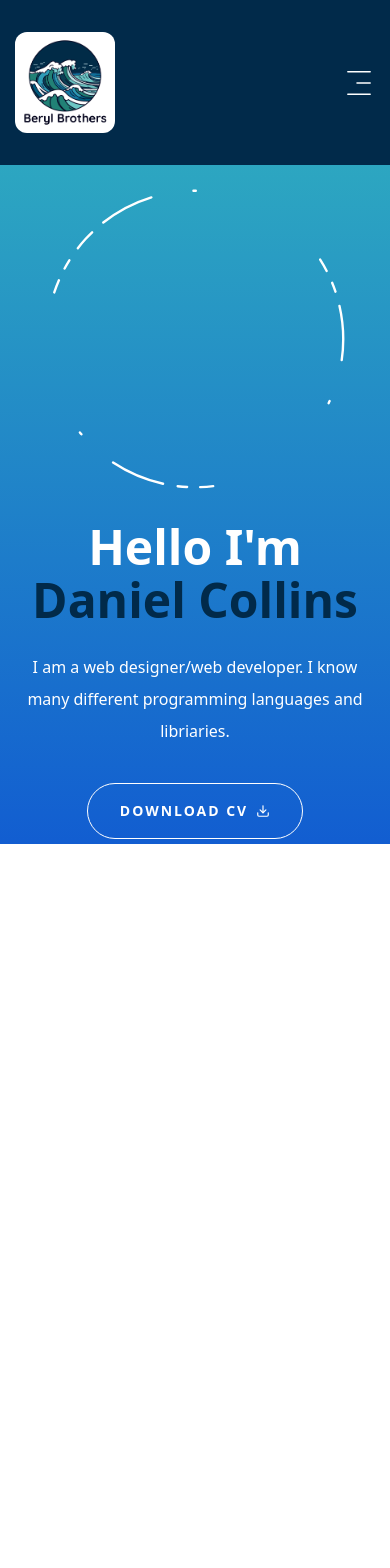
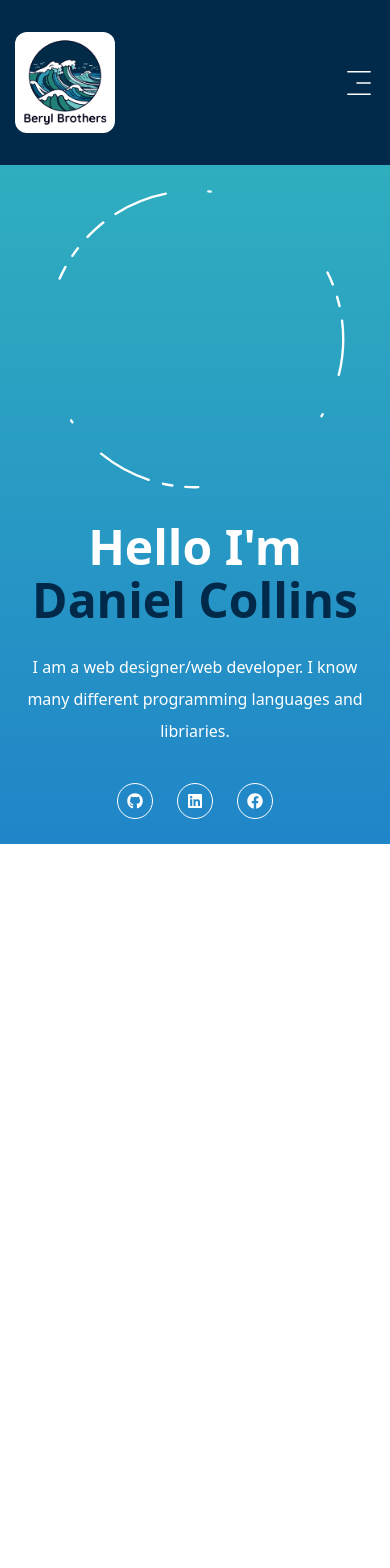
Before and after one commit to BerylBrothers/Paint-Website, a Next.js app: page / in a window 390 px wide. Shown: the top 1568 px of the page. Built offline with nearby package versions, Linux system fonts and the light colour scheme.

Commit message:
Added work section. In progress.

```diff
--- a/app/page.js
+++ b/app/page.js
@@ -1,44 +1,13 @@
-import Image from "next/image";
-import {Button} from "../components/ui/button";
-import {FiDownload} from "react-icons/fi";
-import Socials from "../components/Socials";
-import Photo from "../components/Photo"
-import Stats from "../components/Stats"
+
+import Hero from "@/components/Hero"
+import Work from "@/components/Work";
 
 export default function Home() {
   return (
-    <section className="h-full">
-      <div className="container mx-auto h-full">
-        <div className="flex flex-col xl:flex-row
-        items-center justify-between pt-6 xl:pt-8 xl:pb-24">
-          {/* text */}
-          <div className="text-center xl:text-left order-2 xl:order-none">
-            <span></span>
-            <h1 className="h1 mb-6">Hello I'm <br /><span className="text-primary">Daniel Collins</span></h1>
-            <p className="max-w-[500px] mb-9 text-white">I am a web designer/web developer.
-              I know many different programming
-              languages and libriaries.</p>
-              {/* button and socials */}
-              <div className="flex flex-col xl:flex-row items-center gap-8">
-                <Button variant="outline" size="lg" className="uppercase flex items-center gap-2 border-white text-white">
-                  <span>Download CV</span>
-                  <FiDownload />
-                </Button>
-                <div className="mb-8 xl:mb-0">
-                  <Socials containerStyles="flex gap-6" IconStyles="w-9 h-9 border border-white rounded-full
-                  flex justify-center items-center
-                  text-white text-base hover:bg-accent
-                  hover:text-primary transition-all"/>
-                  </div>
-              </div>
-            </div>
-          {/* photo */}
-          <div className="order-1 xl:order-none mb-8 xl:mb-0">
-            <Photo />
-          </div>
-          </div>
-          </div>
-          <Stats className="flex pb-8"/>
-      </section>
+    <>
+    <Hero />
+    <Work />
+    </>
   );
+
 }
--- a/app/resume/page.jsx
+++ b/app/resume/page.jsx
@@ -61,12 +61,12 @@ const about = {
         },
         {
           company:"ElderSource",
-          position:"Fullstack Developer",
+          position:"Software Engineer",
           duration:"2020-2021"
         },
         {
           company:"Spinspire",
-          position:"Fullstack Developer",
+          position:"Web Designer",
           duration:"2018-2019"
         },
       ]
--- a/app/work/page.jsx
+++ b/app/work/page.jsx
@@ -6,6 +6,15 @@ import {useState} from 'react';
 import {Swiper, SwiperSlide} from "swiper/react";
 import WorkSliderBtns from '../../components/WorkSliderBtns';
 import "swiper/css";
+import {
+  FaHtml5,
+  FaCss3, FaJs, FaReact, FaFigma, FaNodeJs
+} from "react-icons/fa";
+
+import {
+  SiTailwindcss, SiNextdotjs
+  } from "react-icons/si";
+
 
 import {BsArrowUpRight, BsGithub} from 'react-icons/bs';
 
@@ -22,13 +31,13 @@ const projects = [
     description: "The Aqua Solutions website is designed with a clean, modern, and user-friendly interface that reflects the professionalism and reliability of the plumbing company. The website offers a seamless experience for users who are looking for high-quality plumbing services, whether for residential or commercial needs",
     stack:[
       {
-        name:'Figma'
+        name:< FaFigma />
       },
       {
-        name:'Next.JS'
+        name:< SiNextdotjs />
       },
       {
-        name:'Tailwind CSS'
+        name:<  SiTailwindcss />
       },
     ],
       image: '/assets/work/Web-Screen-1.png',
@@ -42,13 +51,13 @@ const projects = [
     description: "The Lotus Garden website features a clean, elegant design that reflects the restaurant's authentic Asian flavors and inviting atmosphere. The interactive menu showcases a variety of dishes with high-quality images and detailed descriptions, while the About Us section shares the restaurant's story and dedication to quality.",
     stack:[
       {
-        name:'Figma'
+        name:< FaFigma />
       },
       {
-        name:'Next.JS'
+        name:< SiNextdotjs />
       },
       {
-        name:'Javascript'
+        name:< FaJs />
       },
     ],
       image: '/assets/work/Web-Screen-2.png',
@@ -62,13 +71,13 @@ const projects = [
     description: "I created a sleek and user-friendly website for Pulse Fitness that showcases the gym's offerings in a modern and engaging way. The design emphasizes simplicity and ease of navigation, highlighting key features like membership options, class schedules, and contact information. With a focus on clean visuals and clear calls to action, the website provides an inviting experience for potential members.",
     stack:[
       {
-        name:'Next.JS'
+        name:< SiNextdotjs />
       },
       {
-        name:'Tailwind CSS'
+        name:<  SiTailwindcss />
       },
       {
-        name:'HTML 5'
+        name:< FaHtml5 />
       },
     ],
       image: '/assets/work/Web-Screen-3.png',
@@ -111,7 +120,7 @@ const work = () => {
                   {project.stack.map((item, index) =>{
                     return <li  key={index} className='bg-blue-600 text-xl text-white p-2 rounded-xl'>
                       {item.name}
-                      {index !== project.stack.length - 1 && ","}
+                      {/* {index !== project.stack.length - 1 && ","} */}
                       </li>
                   })}
                 </ul>
--- a/components/Footer.jsx
+++ b/components/Footer.jsx
@@ -32,16 +32,16 @@ const links = [
 const info = [
     {icon: <FaPhoneAlt />,
       title:"Phone",
-      description:"555-555-5555"
+      description:"904-477-8782"
     },
     {icon: <FaEnvelope />,
       title:"Envelope",
       description:"Daniel@BerylBrothers.com"
     },
-    {icon: <FaMapMarkerAlt />,
-      title:"Address",
-      description:"1547 database dr, Boston, MA"
-    },
+    // {icon: <FaMapMarkerAlt />,
+    //   title:"Address",
+    //   description:"1547 database dr, Boston, MA"
+    // },
    ]
 
 
--- /dev/null
+++ b/components/Hero.jsx
@@ -0,0 +1,47 @@
+import React from 'react'
+import Image from "next/image";
+import {Button} from "../components/ui/button";
+import {FiDownload} from "react-icons/fi";
+import Socials from "../components/Socials";
+import Photo from "../components/Photo"
+import Stats from "../components/Stats"
+
+const Hero = () => {
+    return (
+        <section className="h-full">
+          <div className="container mx-auto h-full">
+            <div className="flex flex-col xl:flex-row
+            items-center justify-between pt-6 xl:pt-8 xl:pb-24">
+              {/* text */}
+              <div className="text-center xl:text-left order-2 xl:order-none">
+                <span></span>
+                <h1 className="h1 mb-6">Hello I'm <br /><span className="text-primary">Daniel Collins</span></h1>
+                <p className="max-w-[500px] mb-9 text-white">I am a web designer/web developer.
+                  I know many different programming
+                  languages and libriaries.</p>
+                  {/* button and socials */}
+                  <div className="flex flex-col xl:flex-row items-center gap-8">
+                    {/* <Button variant="outline" size="lg" className="uppercase flex items-center gap-2 border-white text-white">
+                      <span>Download CV</span>
+                      <FiDownload />
+                    </Button> */}
+                    <div className="mb-8 xl:mb-0">
+                      <Socials containerStyles="flex gap-6" IconStyles="w-9 h-9 border border-white rounded-full
+                      flex justify-center items-center
+                      text-white text-base hover:bg-accent
+                      hover:text-primary transition-all"/>
+                      </div>
+                  </div>
+                </div>
+              {/* photo */}
+              <div className="order-1 xl:order-none mb-8 xl:mb-0">
+                <Photo />
+              </div>
+              </div>
+              </div>
+              <Stats className="flex pb-8"/>
+          </section>
+      );
+}
+
+export default Hero
--- a/components/Socials.jsx
+++ b/components/Socials.jsx
@@ -1,11 +1,11 @@
 import React from 'react';
 import Link from 'next/link';
-import {FaGithub, FaLinkedin, FaYoutube} from 'react-icons/fa'
+import {FaGithub, FaLinkedin, FaYoutube, FaFacebook} from 'react-icons/fa'
 
 const icons = [
-    {icon:<FaGithub />, path: ''},
-    {icon:<FaLinkedin />, path: ''},
-    {icon:<FaYoutube />, path: ''},
+    {icon:<FaGithub />, path: 'https://github.com/BerylBrothers'},
+    {icon:<FaLinkedin />, path: 'https://www.linkedin.com/in/daniel-collins-web-design/'},
+    {icon:<FaFacebook />, path: 'https://www.facebook.com/profile.php?id=61558742784719'},
 ]
 
 const Socials = ({containerStyles, IconStyles}) => {
--- /dev/null
+++ b/components/Work.jsx
@@ -0,0 +1,98 @@
+import React from 'react'
+import {
+    FaHtml5,
+    FaCss3, FaJs, FaReact, FaFigma, FaNodeJs
+  } from "react-icons/fa";
+
+  import {
+    SiTailwindcss, SiNextdotjs
+    } from "react-icons/si";
+
+    import Image from 'next/image';
+
+const projects = [
+  {
+    title: 'Aqua Solutions',
+    description: "The Aqua Solutions website is designed with a clean, modern, and user-friendly interface that reflects the professionalism and reliability of the plumbing company. The website offers a seamless experience for users who are looking for high-quality plumbing services, whether for residential or commercial needs",
+    stack:[
+      {
+        name:< FaFigma />
+      },
+      {
+        name:< SiNextdotjs />
+      },
+      {
+        name:<  SiTailwindcss />
+      },
+    ],
+      image: '/assets/work/Web-Screen-1.png',
+  },
+  {
+    title: 'The Lotus Garden',
+    description: "The Lotus Garden website features a clean, elegant design that reflects the restaurant's authentic Asian flavors and inviting atmosphere. The interactive menu showcases a variety of dishes with high-quality images and detailed descriptions, while the About Us section shares the restaurant's story and dedication to quality.",
+    stack:[
+      {
+        name:< FaFigma />
+      },
+      {
+        name:< SiNextdotjs />
+      },
+      {
+        name:< FaJs />
+      },
+    ],
+      image: '/assets/work/Web-Screen-2.png',
+  },
+  {
+    title: 'Pulse Fitness',
+    description: "I created a sleek and user-friendly website for Pulse Fitness that showcases the gym's offerings in a modern and engaging way. The design emphasizes simplicity and ease of navigation, highlighting key features like membership options, class schedules, and contact information blah blah blah blah.",
+    stack:[
+      {
+        name:< SiNextdotjs />
+      },
+      {
+        name:<  SiTailwindcss />
+      },
+      {
+        name:< FaHtml5 />
+      },
+    ],
+      image: '/assets/work/Web-Screen-3.png',
+  }
+]
+
+const Work = () => {
+  return (
+    <section className='h-full bg-white text-black'>
+    <div className="container mx-auto h-full">
+        <div className='py-12'>
+            <h3 className='py-8'>My Work</h3>
+        <div className='grid grid-cols-1 md:grid-cols-3 gap-4'>
+            {projects.map((project, index) => {
+                return <div className='border border-black' key={index}>
+                    <div className='border border-black'>
+                    <Image
+                    src={project.image}
+                    alt={project.title}
+                    width={500}  // You can set a fixed width
+                    height={350} // You can set a fixed height
+                    objectFit="cover" // Ensures the image covers the div without distortion
+                  />
+                    </div>
+                    <div className="p-2 pt-4 flex flex-row">
+                    {/* Map over the stack array to render each icon */}
+                    {project.stack.map((tech, idx) => (
+                      <span key={idx} className="mr-2 text-xl">{tech.name}</span>
+                    ))}
+                  </div>
+                    <div className='p-2'>{project.description}</div>
+                    </div>
+            })}
+        </div>
+        </div>
+    </div>
+    </section>
+  )
+}
+
+export default Work
```
Also changed, not shown: app/contact/page.jsx (+6 -8 lines).
